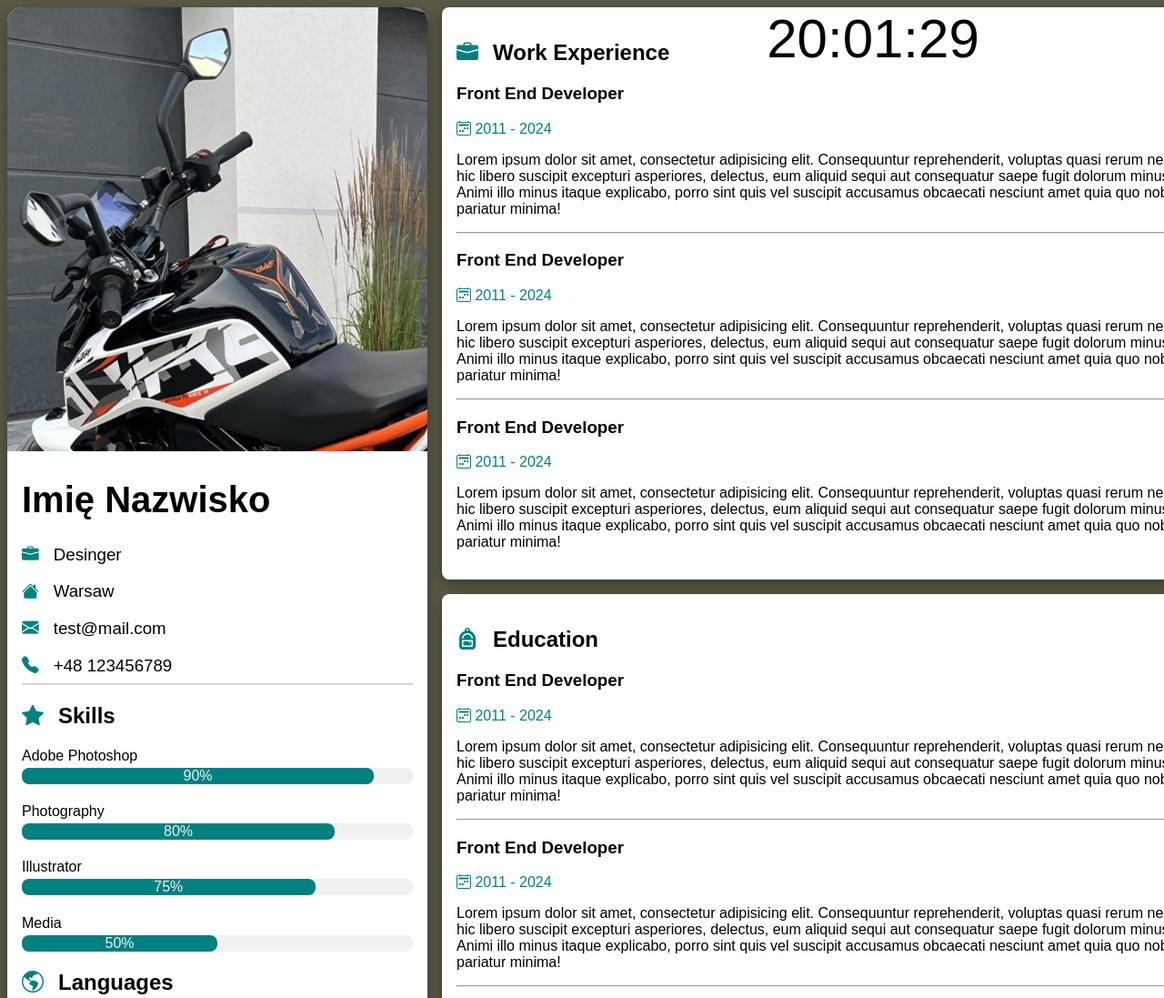
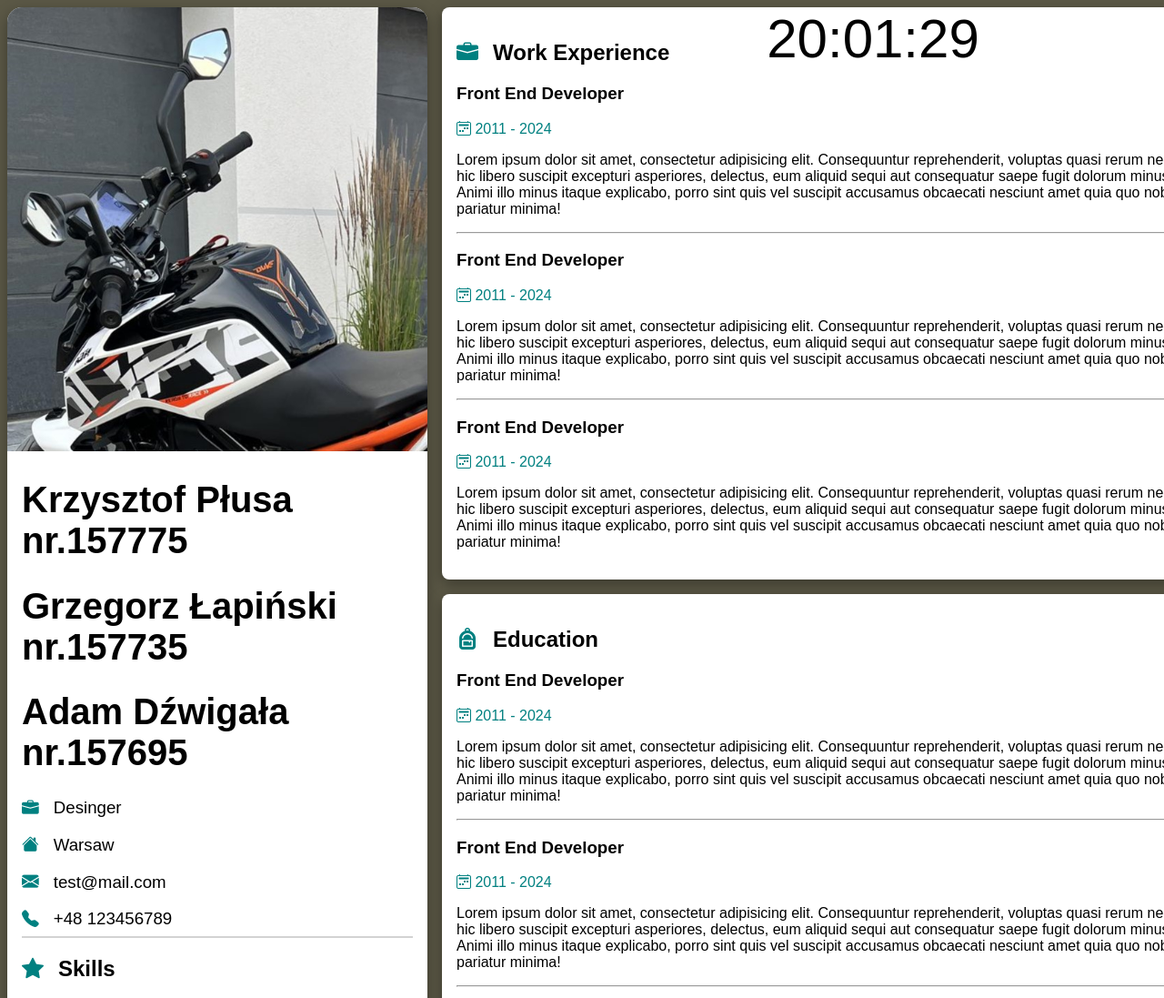
Before and after one commit to lisetwarze/CV_Ogie-_i_do_przodu.io, a plain HTML site: page index.html in a window 1280 px wide. Shown: the top 1097 px of the page at 91% size. Drawn offline with nearby package versions, Linux system fonts and the light colour scheme.

Commit message:
added team members names

```diff
--- a/index.html
+++ b/index.html
@@ -37,7 +37,9 @@
 
 
       <div class="basic-info">
-        <h1 class="name">Imię Nazwisko</h1>
+        <h1 class="name">Krzysztof Płusa nr.157775</h1>
+        <h1 class="name">Grzegorz Łapiński nr.157735</h1>
+        <h1 class="name">Adam Dźwigała nr.157695</h1>
         <h3><i class="bi bi-briefcase-fill"></i>Desinger</h3>
         <h3><i class="bi bi-house-fill"></i>Warsaw</h3>
         <h3><i class="bi bi-envelope-fill"></i>test@mail.com</h3>
```
